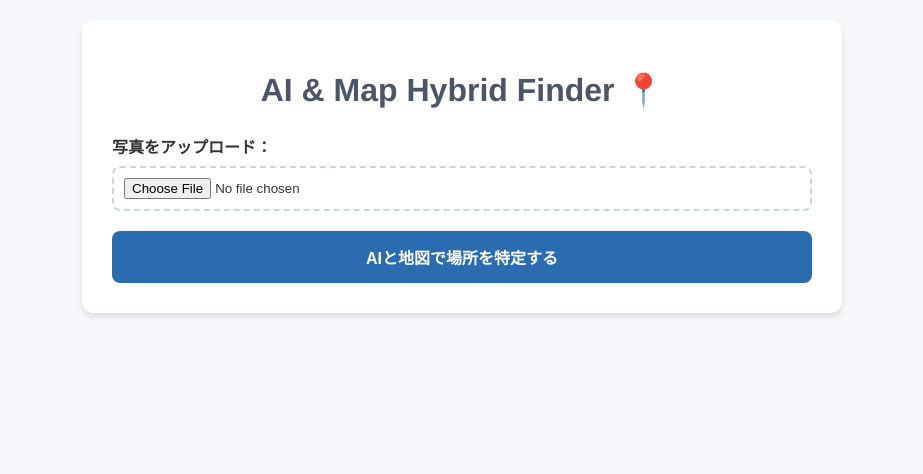
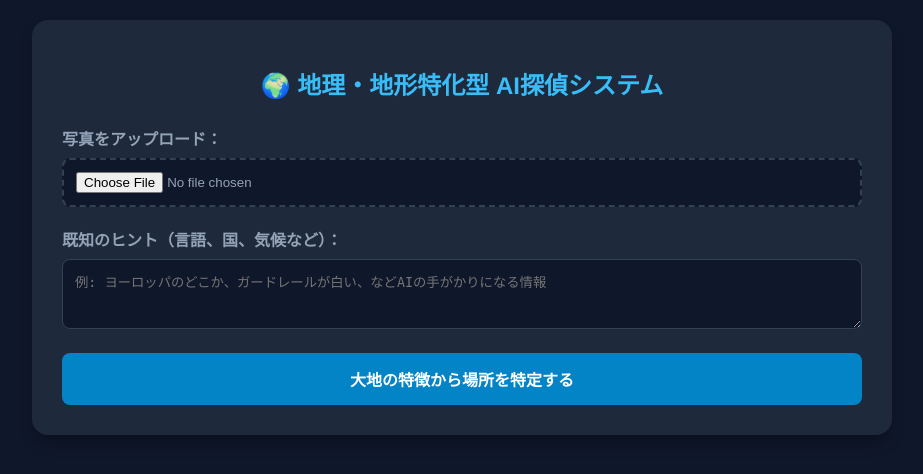
Before and after one commit to nanase040220-source/my-ai-location-app, a FastAPI app: page / in a window 1280 px wide. Shown: the top 474 px of the page, without its empty margins (178-1101 px from the left). Run offline with FastAPI, Linux system fonts and the light colour scheme.

Commit message:
Update index.html

```diff
--- a/templates/index.html
+++ b/templates/index.html
@@ -3,53 +3,105 @@
 <head>
     <meta charset="UTF-8">
     <meta name="viewport" content="width=device-width, initial-scale=1.0">
-    <title>AI & Map ハイブリッド検索</title>
+    <title>地理・地形特化 AIロケーター</title>
     <link rel="stylesheet" href="https://unpkg.com/leaflet@1.9.4/dist/leaflet.css" />
     <script src="https://unpkg.com/leaflet@1.9.4/dist/leaflet.js"></script>
     <style>
-        body { font-family: 'Helvetica Neue', Arial, sans-serif; background: #f5f7fa; margin: 0; padding: 20px; color: #333; }
-        .container { max-width: 700px; background: white; padding: 30px; margin: 0 auto; border-radius: 12px; box-shadow: 0 4px 6px rgba(0,0,0,0.1); }
-        h1 { text-align: center; color: #4a5568; margin-bottom: 25px; }
+        body { font-family: 'Helvetica Neue', Arial, sans-serif; background: #0f172a; margin: 0; padding: 20px; color: #f8fafc; }
+        .container { max-width: 800px; background: #1e293b; padding: 30px; margin: 0 auto; border-radius: 16px; box-shadow: 0 10px 15px -3px rgba(0,0,0,0.3); }
+        h1 { text-align: center; color: #38bdf8; margin-bottom: 25px; font-size: 24px; }
         .form-group { margin-bottom: 20px; }
-        input[type="file"] { width: 100%; padding: 10px; border: 2px dashed #cbd5e0; border-radius: 8px; cursor: pointer; box-sizing: border-box; }
-        button {
-            width: 100%; background: #2b6cb0; color: white; border: none; padding: 14px;
-            font-size: 16px; font-weight: bold; border-radius: 8px; cursor: pointer; transition: background 0.2s;
-        }
-        button:hover { background: #2c5282; }
-        button:disabled { background: #cbd5e0; cursor: not-allowed; }
+        label { font-weight: bold; display: block; margin-bottom: 8px; color: #94a3b8; }
+        input[type="file"] { width: 100%; padding: 12px; background: #0f172a; border: 2px dashed #334155; border-radius: 8px; color: #94a3b8; cursor: pointer; box-sizing: border-box; }
+        textarea { width: 100%; height: 70px; padding: 12px; background: #0f172a; border: 1px solid #334155; border-radius: 8px; color: #f8fafc; box-sizing: border-box; resize: vertical; }
+        textarea:focus { border-color: #38bdf8; outline: none; }
+        button { width: 100%; background: #0284c7; color: white; border: none; padding: 14px; font-size: 16px; font-weight: bold; border-radius: 8px; cursor: pointer; transition: background 0.2s; }
+        button:hover { background: #0369a1; }
+        button:disabled { background: #334155; cursor: not-allowed; }
 
-        /* 📈 パーセント進捗バーのスタイル */
-        .progress-container { display: none; margin-top: 20px; background: #edf2f7; border-radius: 8px; padding: 4px; border: 1px solid #e2e8f0; }
-        .progress-bar { width: 0%; height: 16px; background: linear-gradient(90deg, #3182ce, #63b3ed); border-radius: 6px; transition: width 0.3s ease; }
-        .progress-text { text-align: center; color: #2b6cb0; margin-top: 8px; font-weight: bold; font-size: 14px; }
+        .progress-container { display: none; margin-top: 20px; background: #0f172a; border-radius: 10px; padding: 4px; border: 1px solid #334155; }
+        .progress-bar { width: 0%; height: 16px; background: linear-gradient(90deg, #0284c7, #38bdf8); border-radius: 8px; transition: width 0.4s ease; }
+        .progress-text { text-align: center; color: #38bdf8; margin-top: 8px; font-weight: bold; font-size: 14px; }
 
-        .result-box { margin-top: 25px; padding: 20px; border-radius: 8px; background: #f7fafc; border: 1px solid #e2e8f0; display: none; }
-        #map { height: 350px; width: 100%; margin-top: 15px; border-radius: 8px; border: 1px solid #cbd5e0; }
+        .result-box { margin-top: 25px; padding: 20px; border-radius: 12px; background: #0f172a; border: 1px solid #334155; display: none; }
+        .analysis-grid { display: grid; grid-template-columns: 1fr 1fr; gap: 12px; margin-bottom: 20px; }
+        .analysis-card { background: #1e293b; padding: 12px; border-radius: 8px; border-left: 4px solid #38bdf8; }
+        .analysis-card h5 { margin: 0 0 5px 0; color: #38bdf8; font-size: 14px; }
+        .analysis-card p { margin: 0; font-size: 13px; color: #cbd5e1; line-height: 1.4; }
+        .full-width { grid-column: span 2; border-left-color: #a855f7; }
+
+        .candidate-list { list-style: none; padding: 0; margin: 15px 0; }
+        .candidate-item { padding: 15px; margin-bottom: 12px; border-radius: 8px; background: #1e293b; border-left: 5px solid #64748b; }
+        .candidate-header { display: flex; justify-content: space-between; align-items: center; margin-bottom: 8px; }
+        .rank-1 { border-left-color: #ef4444; }
+        .rank-2 { border-left-color: #3b82f6; }
+        .rank-3 { border-left-color: #10b981; }
+        .prob-badge { font-weight: bold; padding: 2px 10px; border-radius: 20px; background: #334155; color: #cbd5e1; }
+        .rank-1 .prob-badge { background: #fef2f2; color: #991b1b; }
+
+        .btn-group { display: flex; gap: 8px; }
+        .verify-btn { flex: 1; padding: 8px; font-size: 12px; background: #475569; text-align: center; color: white; text-decoration: none; border-radius: 4px; font-weight: bold; }
+        .verify-btn:hover { background: #334155; }
+        .btn-img { background: #ea580c; } .btn-img:hover { background: #c2410c; }
+        .btn-sv { background: #0d9488; } .btn-sv:hover { background: #0f766e; }
+
+        #map { height: 380px; width: 100%; margin-top: 15px; border-radius: 8px; border: 1px solid #334155; }
     </style>
 </head>
 <body>
 
 <div class="container">
-    <h1>AI & Map Hybrid Finder 📍</h1>
+    <h1>🌍 地理・地形特化型 AI探偵システム</h1>
 
     <div class="form-group">
-        <label for="imageInput" style="font-weight: bold; display: block; margin-bottom: 8px;">写真をアップロード：</label>
+        <label for="imageInput">写真をアップロード：</label>
         <input type="file" id="imageInput" accept="image/*">
     </div>
 
-    <button id="uploadBtn">AIと地図で場所を特定する</button>
+    <div class="form-group">
+        <label for="hintInput">既知のヒント（言語、国、気候など）：</label>
+        <textarea id="hintInput" placeholder="例: ヨーロッパのどこか、ガードレールが白い、などAIの手がかりになる情報"></textarea>
+    </div>
+
+    <button id="uploadBtn">大地の特徴から場所を特定する</button>
 
     <div class="progress-container" id="progressContainer">
         <div class="progress-bar" id="progressBar"></div>
-        <div class="progress-text" id="progressText">⏳ 準備中... 0%</div>
+        <div class="progress-text" id="progressText">⏳ 解析準備中... 0%</div>
     </div>
 
     <div id="resultArea" class="result-box">
-        <h3 style="margin-top:0; color: #2b6cb0;">📍 検索・特定結果</h3>
-        <p id="resReason"></p>
-        <p id="resQuery"></p>
-        <p id="resAddress" style="font-size: 0.9em; color: #4a5568;"></p>
+        <h3 style="margin-top:0; color: #38bdf8;">📊 科学的・地理的分析結果</h3>
+
+        <div class="analysis-grid">
+            <div class="analysis-card">
+                <h5>⛰️ 地形・地勢 (Topography)</h5>
+                <p id="anTopo"></p>
+            </div>
+            <div class="analysis-card">
+                <h5>🪨 土壌・地質 (Soil & Rock)</h5>
+                <p id="anSoil"></p>
+            </div>
+            <div class="analysis-card">
+                <h5>🌿 植生・バイオーム (Vegetation)</h5>
+                <p id="anVeg"></p>
+            </div>
+            <div class="analysis-card">
+                <h5>🏠 建築・インフラ (Architecture)</h5>
+                <p id="anArchi"></p>
+            </div>
+            <div class="analysis-card">
+                <h5>☀️ 太陽光・影の角度 (Sun & Shadow)</h5>
+                <p id="anShadow"></p>
+            </div>
+            <div class="analysis-card full-width">
+                <h5>🧠 総合推論ロジック (Reasoning)</h5>
+                <p id="resLogic"></p>
+            </div>
+        </div>
+
+        <h4 style="margin-bottom: 5px; color: #94a3b8;">🗺️ 推定される候補地リスト</h4>
+        <ul id="candidateList" class="candidate-list"></ul>
 
         <div id="map"></div>
     </div>
@@ -58,52 +110,61 @@
 <script>
     document.addEventListener("DOMContentLoaded", () => {
         const imageInput = document.getElementById('imageInput');
+        const hintInput = document.getElementById('hintInput');
         const uploadBtn = document.getElementById('uploadBtn');
         const progressContainer = document.getElementById('progressContainer');
         const progressBar = document.getElementById('progressBar');
         const progressText = document.getElementById('progressText');
         const resultArea = document.getElementById('resultArea');
-        const resReason = document.getElementById('resReason');
-        const resQuery = document.getElementById('resQuery');
-        const resAddress = document.getElementById('resAddress');
+
+        const anTopo = document.getElementById('anTopo');
+        const anSoil = document.getElementById('anSoil');
+        const anVeg = document.getElementById('anVeg');
+        const anArchi = document.getElementById('anArchi');
+        const anShadow = document.getElementById('anShadow');
+        const resLogic = document.getElementById('resLogic');
+        const candidateList = document.getElementById('candidateList');
 
         let map = null;
-        let marker = null;
+        let markersGroup = [];
 
-        // 🛠️ 画像を自動でリサイズ＆JPEG圧縮して、容量を劇的に減らす関数
-        function resizeAndCompressImage(file, maxWidth = 1200, quality = 0.85) {
+        function createIcon(colorFilter) {
+            return L.divIcon({
+                className: 'custom-pin',
+                html: `<img src="https://unpkg.com/leaflet@1.9.4/dist/images/marker-icon.png" style="filter: ${colorFilter}; width: 25px; height: 41px; margin-left: -12px; margin-top: -41px;">`,
+                iconSize: [25, 41],
+                iconAnchor: [12, 41],
+                popupAnchor: [1, -34]
+            });
+        }
+
+        const icons = [
+            createIcon("hue-rotate(140deg) brightness(0.9) contrast(1.2)"),
+            createIcon("none"),
+            createIcon("hue-rotate(260deg) saturate(1.5)")
+        ];
+
+        // 🛠️ 画像を安全なサイズに自動圧縮する関数
+        function compressImage(file, maxWidth = 1200, quality = 0.85) {
             return new Promise((resolve, reject) => {
                 const reader = new FileReader();
                 reader.readAsDataURL(file);
-                reader.onload = (event) => {
+                reader.onload = (e) => {
                     const img = new Image();
-                    img.src = event.target.result;
+                    img.src = e.target.result;
                     img.onload = () => {
                         const canvas = document.createElement('canvas');
-                        let width = img.width;
-                        let height = img.height;
-
-                        if (width > maxWidth || height > maxWidth) {
-                            if (width > height) {
-                                height = Math.round((height * maxWidth) / width);
-                                width = maxWidth;
-                            } else {
-                                width = Math.round((width * maxWidth) / height);
-                                height = maxWidth;
-                            }
+                        let w = img.width;
+                        let h = img.height;
+                        if (w > maxWidth || h > maxWidth) {
+                            if (w > h) { h = Math.round((h * maxWidth) / w); w = maxWidth; }
+                            else { w = Math.round((w * maxWidth) / h); h = maxWidth; }
                         }
-
-                        canvas.width = width;
-                        canvas.height = height;
+                        canvas.width = w; canvas.height = h;
                         const ctx = canvas.getContext('2d');
-                        ctx.drawImage(img, 0, 0, width, height);
-
-                        canvas.toBlob((blob) => {
-                            if (blob) resolve(blob);
-                            else reject(new Error('画像の圧縮に失敗しました。'));
-                        }, 'image/jpeg', quality);
+                        ctx.drawImage(img, 0, 0, w, h);
+                        canvas.toBlob((blob) => { resolve(blob); }, 'image/jpeg', quality);
                     };
-                    img.onerror = (err) => reject(err);
                 };
                 reader.onerror = (err) => reject(err);
             });
@@ -111,92 +172,114 @@
 
         uploadBtn.addEventListener('click', async () => {
             const file = imageInput.files[0];
-            if (!file) {
-                alert('写真を選択してください！');
-                return;
-            }
+            if (!file) { alert('写真を選択してください！'); return; }
 
             uploadBtn.disabled = true;
             progressContainer.style.display = 'block';
             resultArea.style.display = 'none';
+            candidateList.innerHTML = '';
 
-            // 📈 進捗スタート: 5%
             let currentProgress = 5;
             progressBar.style.width = currentProgress + '%';
             progressText.innerText = `画像を最適化中... ${currentProgress}%`;
 
-            let progressTimer;
+            const progressTimer = setInterval(() => {
+                if (currentProgress < 95) {
+                    currentProgress += Math.floor(Math.random() * 3) + 1;
+                    if (currentProgress > 95) currentProgress = 95;
+                    progressBar.style.width = currentProgress + '%';
+
+                    if (currentProgress < 40) {
+                        progressText.innerText = `画像を精査中... ${currentProgress}%`;
+                    } else if (currentProgress < 75) {
+                        progressText.innerText = `地形・植生・影の角度をスキャン中... ${currentProgress}%`;
+                    } else {
+                        progressText.innerText = `サーバーと通信中（混雑時は自動リトライします）... ${currentProgress}%`;
+                    }
+                }
+            }, 400);
 
             try {
-                // 1. 画像を軽量なデータに自動変換（ここでGroqの400エラーを封殺）
-                const compressedBlob = await resizeAndCompressImage(file);
+                // 送信前に画像を圧縮
+                const compressedBlob = await compressImage(file);
+                const formData = new FormData();
+                // 日本語ファイル名エラーを防ぐため 'upload.jpg' に名称を固定
+                formData.append('file', compressedBlob, 'upload.jpg');
+                formData.append('hint', hintInput.value);
 
-                currentProgress = 20;
-                progressBar.style.width = currentProgress + '%';
-                progressText.innerText = `データをサーバーへ送信中... ${currentProgress}%`;
-
-                const formData = new FormData();
-                // 🩹 日本語ファイル名による不具合を防ぐため、一律 'upload.jpg' に固定して送信
-                formData.append('file', compressedBlob, 'upload.jpg');
-
-                // 2. AIの解析を待つ間、じわじわとパーセントを進めるタイマー（最大95%まで）
-                progressTimer = setInterval(() => {
-                    if (currentProgress < 95) {
-                        currentProgress += Math.floor(Math.random() * 3) + 1; // 1~3%ずつランダムに上昇
-                        if (currentProgress > 95) currentProgress = 95;
-                        progressBar.style.width = currentProgress + '%';
-
-                        if (currentProgress < 50) {
-                            progressText.innerText = `AIが画像の特徴をスキャン中... ${currentProgress}%`;
-                        } else if (currentProgress < 80) {
-                            progressText.innerText = `地理データベースと照合中... ${currentProgress}%`;
-                        } else {
-                            progressText.innerText = `サーバーからの応答を待機中（混雑時は自動リトライします）... ${currentProgress}%`;
-                        }
-                    }
-                }, 450);
-
-                // 3. 実際のAPI通信
                 const response = await fetch('/analyze', { method: 'POST', body: formData });
                 const result = await response.json();
 
-                if (!response.ok || !result.success) {
-                    throw new Error(result.message || '解析に失敗しました。');
-                }
+                if (!response.ok || !result.success) throw new Error(result.message || '解析に失敗しました。');
 
-                // 4. 解析成功！一気に100%へ
                 clearInterval(progressTimer);
                 progressBar.style.width = '100%';
                 progressText.innerText = '解析完了！ 100%';
 
-                // 少し余韻を持たせてから結果を表示
                 setTimeout(() => {
                     progressContainer.style.display = 'none';
                     resultArea.style.display = 'block';
-                }, 400);
+                }, 500);
 
-                resReason.innerHTML = `<strong>AIの推理:</strong> ${result.reason}`;
-                resQuery.innerHTML = `<strong>使用した検索ワード:</strong> <span style="color:#c53030">${result.query_used}</span>`;
-                resAddress.innerHTML = `<strong>特定された住所:</strong> ${result.location}`;
-
-                const lat = result.lat;
-                const lng = result.lng;
+                anTopo.innerText = result.analysis.topography;
+                anSoil.innerText = result.analysis.soil;
+                anVeg.innerText = result.analysis.vegetation;
+                anArchi.innerText = result.analysis.architecture;
+                anShadow.innerText = result.analysis.shadows;
+                resLogic.innerText = result.reasoning_logic;
 
                 if (map === null) {
-                    map = L.map('map').setView([lat, lng], 14);
+                    map = L.map('map');
                     L.tileLayer('https://{s}.tile.openstreetmap.org/{z}/{x}/{y}.png', {
-                        attribution: '&copy; OpenStreetMap contributors'
+                        attribution: '© OpenStreetMap contributors'
                     }).addTo(map);
-                    marker = L.marker([lat, lng]).addTo(map);
-                } else {
-                    map.setView([lat, lng], 14);
-                    marker.setLatLng([lat, lng]);
+                }
+
+                markersGroup.forEach(m => map.removeLayer(m));
+                markersGroup = [];
+                const bounds = [];
+
+                result.candidates.forEach((candidate, index) => {
+                    const rank = index + 1;
+                    const encodedLocation = encodeURIComponent(candidate.location);
+                    const googleImagesUrl = `https://www.google.com/search?tbm=isch&q=${encodedLocation}`;
+
+                    // 🗺️ 【ストリートビューURL完全修復】
+                    const streetViewUrl = `https://www.google.com/maps/@?api=1&map_action=pano&viewpoint=${candidate.lat},${candidate.lng}`;
+
+                    const li = document.createElement('li');
+                    li.className = `candidate-item rank-${rank}`;
+                    li.innerHTML = `
+                        <div class="candidate-header">
+                            <div><strong>第${rank}候補:</strong> ${candidate.location}</div>
+                            <span class="prob-badge">${candidate.probability}</span>
+                        </div>
+                        <div class="btn-group">
+                            <a href="${googleImagesUrl}" target="_blank" class="verify-btn btn-img">🔍 画像検索</a>
+                            <a href="${streetViewUrl}" target="_blank" class="verify-btn btn-sv">🚗 周辺のストリートビュー</a>
+                        </div>
+                    `;
+                    candidateList.appendChild(li);
+
+                    const markerIcon = icons[index] || icons[1];
+                    const marker = L.marker([candidate.lat, candidate.lng], { icon: markerIcon })
+                        .addTo(map)
+                        .bindPopup(`<b>第${rank}候補</b><br>${candidate.location}<br>確率: ${candidate.probability}`);
+
+                    markersGroup.push(marker);
+                    bounds.push([candidate.lat, candidate.lng]);
+
+                    if (index === 0) marker.openPopup();
+                });
+
+                if (bounds.length > 0) {
+                    map.fitBounds(bounds, { padding: [50, 50], maxZoom: 14 });
                 }
 
                 setTimeout(() => { map.invalidateSize(); }, 200);
 
             } catch (error) {
-                if (progressTimer) clearInterval(progressTimer);
+                clearInterval(progressTimer);
                 progressContainer.style.display = 'none';
                 alert('エラー: ' + error.message);
             } finally {
@@ -205,6 +288,5 @@
         });
     });
 </script>
-
 </body>
 </html>
```
